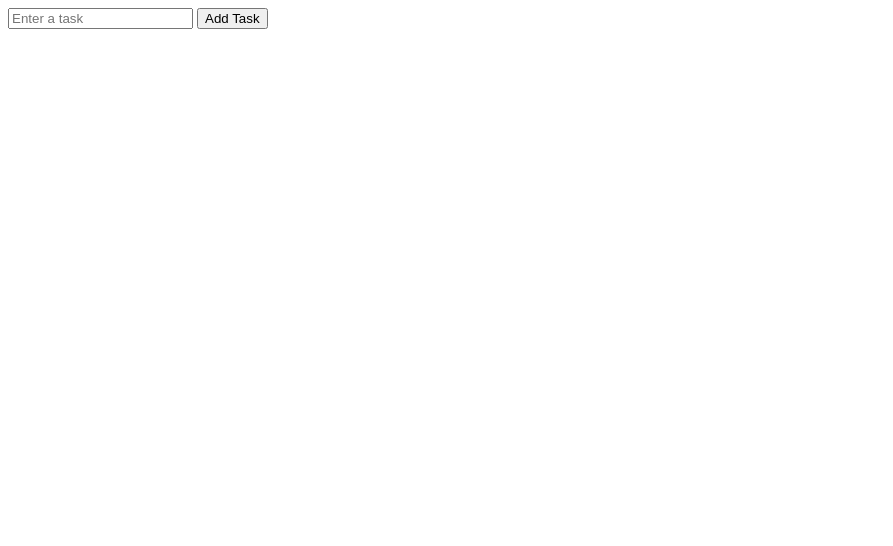
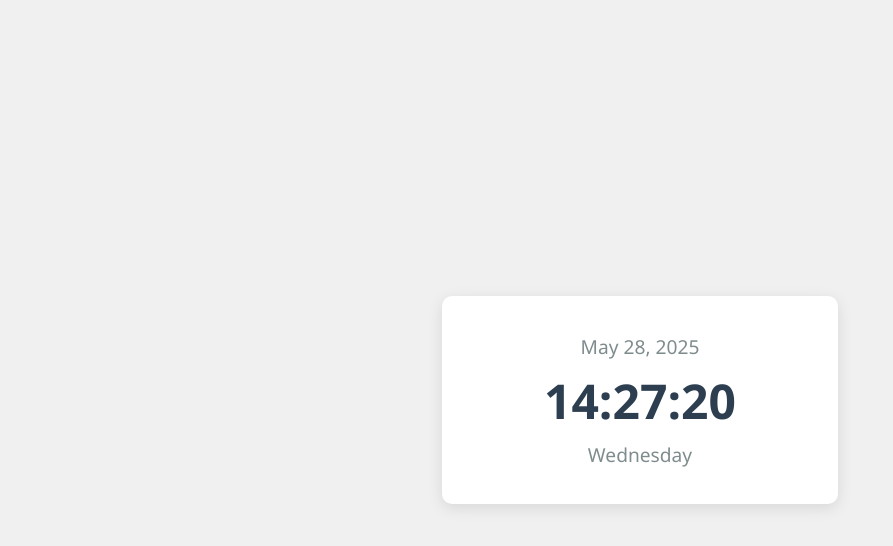
Before and after one commit to Hemnath777/TO-do-listpapp, a plain HTML site: page index.html in a window 1280 px wide. Shown: the whole page, without its empty margins (0-893 px from the left). Drawn offline with Linux system fonts and the light colour scheme.

Commit message:
Add files via upload

```diff
--- a/index.html
+++ b/index.html
@@ -1,3 +1,17 @@
- <ul id="taskList"></ul>
-<input type="text" id="taskInput" placeholder="Enter a task">
-<button onclick="addTask()">Add Task</button>
+<!DOCTYPE html>
+<html lang="en">
+<head>
+    <meta charset="UTF-8">
+    <meta name="viewport" content="width=device-width, initial-scale=1.0">
+    <title>Live Digital Clock</title>
+    <link rel="stylesheet" href="style.css">
+</head>
+<body>
+    <div class="clock-container">
+        <div class="date-display" id="date"></div>
+        <div class="time-display" id="time"></div>
+        <div class="day-display" id="day"></div>
+    </div>
+    <script src="script.js"></script>
+</body>
+</html>
--- a/script.js
+++ b/script.js
@@ -1,20 +1,26 @@
- function addTask() {
-    let taskText = document.getElementById("taskInput").value;
-    if (taskText.trim() === "") return;
+function updateClock() {
+    const now = new Date();
 
-    let li = document.createElement("li");
-    li.innerHTML = `<input type="checkbox" onclick="toggleTask(this)">
-                    <span>${taskText}</span>
-                    <button onclick="removeTask(this)">Delete</button>`;
-    document.getElementById("taskList").appendChild(li);
-    document.getElementById("taskInput").value = "";
+    const hours = now.getHours().toString().padStart(2, '0');
+    const minutes = now.getMinutes().toString().padStart(2, '0');
+    const seconds = now.getSeconds().toString().padStart(2, '0');
+
+    const timeString = `${hours}:${minutes}:${seconds}`;
+
+    const months = ['January', 'February', 'March', 'April', 'May', 'June',
+                    'July', 'August', 'September', 'October', 'November', 'December'];
+    const month = months[now.getMonth()];
+    const date = now.getDate();
+    const year = now.getFullYear();
+    const dateString = `${month} ${date}, ${year}`;
+
+    const days = ['Sunday', 'Monday', 'Tuesday', 'Wednesday', 'Thursday', 'Friday', 'Saturday'];
+    const dayString = days[now.getDay()];
+
+    document.getElementById('time').textContent = timeString;
+    document.getElementById('date').textContent = dateString;
+    document.getElementById('day').textContent = dayString;
 }
 
-function removeTask(button) {
-    button.parentElement.remove();
-}
-
-function toggleTask(checkbox) {
-    let task = checkbox.nextElementSibling;
-    task.style.textDecoration = checkbox.checked ? "line-through" : "none";
-}
+updateClock();
+setInterval(updateClock, 1000);
--- a/style.css
+++ b/style.css
@@ -1,78 +1,43 @@
- /* General styling */
 body {
-    font-family: Arial, sans-serif;
+    font-family: 'Segoe UI', Tahoma, Geneva, Verdana, sans-serif;
     display: flex;
-    flex-direction: column;
+    justify-content: center;
     align-items: center;
-    justify-content: center;
     height: 100vh;
-    background-color: #f4f4f4;
+    margin: 0;
+    background-color: #f0f0f0;
+    color: #333;
 }
 
-/* Container for the app */
-.container {
+.clock-container {
+    text-align: center;
     background: white;
-    padding: 20px;
-    border-radius: 8px;
-    box-shadow: 0px 4px 8px rgba(0, 0, 0, 0.2);
+    padding: 2rem 3rem;
+    border-radius: 10px;
+    box-shadow: 0 4px 15px rgba(0, 0, 0, 0.1);
     width: 300px;
-    text-align: center;
 }
 
-/* Input and Button styling */
-input[type="text"] {
-    width: 80%;
-    padding: 8px;
-    margin-bottom: 10px;
-    border: 1px solid #ccc;
-    border-radius: 4px;
+.time-display {
+    font-size: 3rem;
+    font-weight: bold;
+    margin: 0.5rem 0;
+    color: #2c3e50;
 }
 
-button {
-    padding: 8px 12px;
-    background: #28a745;
-    color: white;
-    border: none;
-    border-radius: 4px;
-    cursor: pointer;
+.date-display, .day-display {
+    font-size: 1.2rem;
+    color: #7f8c8d;
+    margin: 0.3rem 0;
 }
 
-button:hover {
-    background: #218838;
+@media (max-width: 400px) {
+    .clock-container {
+        width: 80%;
+        padding: 1.5rem;
+    }
+
+    .time-display {
+        font-size: 2.5rem;
+    }
 }
-
-/* Task list styling */
-ul {
-    list-style-type: none;
-    padding: 0;
-}
-
-li {
-    display: flex;
-    align-items: center;
-    justify-content: space-between;
-    padding: 8px;
-    border-bottom: 1px solid #ddd;
-}
-
-li input[type="checkbox"] {
-    margin-right: 10px;
-}
-
-.completed {
-    text-decoration: line-through;
-    color: gray;
-}
-
-.delete-btn {
-    background: red;
-    color: white;
-    padding: 5px 10px;
-    border: none;
-    border-radius: 4px;
-    cursor: pointer;
-}
-
-.delete-btn:hover {
-    background: darkred;
-}
```
